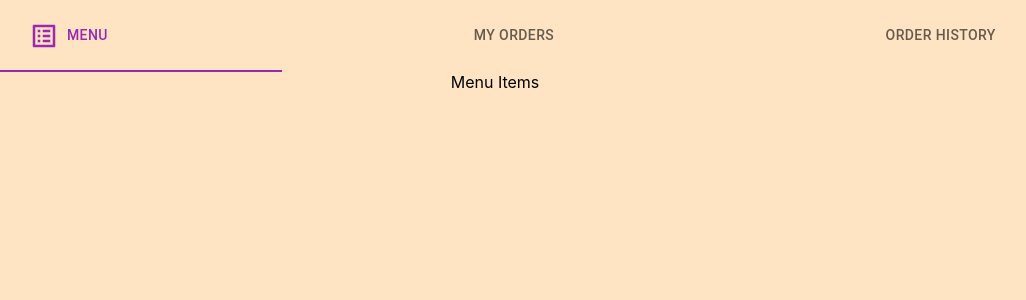
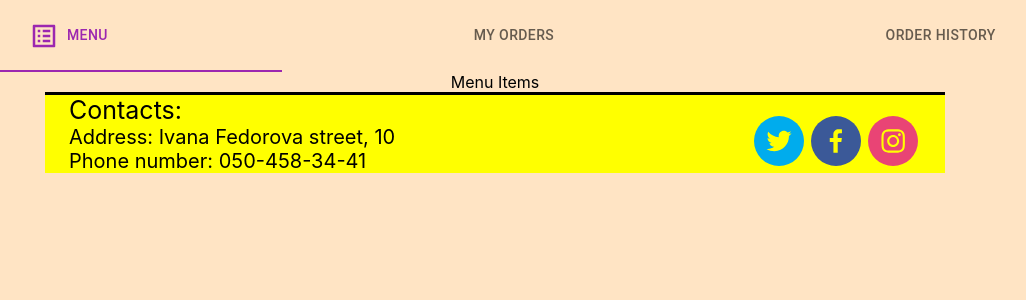
Before and after one commit to Ferum2704/MenuApp, a React (Create React App) app in the folder client/: page / in a window 1280 px wide. Shown: the top 300 px of the page, without its empty margins (145-1171 px from the left). Built offline with nearby package versions, Linux system fonts and the light colour scheme; some icons are missing.

Commit message:
added footer

```diff
--- a/client/package.json
+++ b/client/package.json
@@ -18,6 +18,7 @@
     "react-dom": "^18.2.0",
     "react-router-dom": "^6.4.3",
     "react-scripts": "5.0.1",
+    "react-social-icons": "^5.15.0",
     "reactstrap": "^9.1.5",
     "redux": "^4.2.0",
     "web-vitals": "^2.1.4"
--- a/client/src/Footer.js
+++ b/client/src/Footer.js
@@ -1,7 +1,40 @@
-import React from 'react'
-
+import { Container } from "@mui/system";
+import React from "react";
+import { Grid } from "@mui/material";
+import { SocialIcon } from "react-social-icons";
+import "./css/Footer.css";
 export default function () {
   return (
-    <div></div>
-  )
+    <Container
+      maxWidth="md"
+      sx={{ bgcolor: "yellow", borderTop: 3, height: "20%" }}
+    >
+      <Grid
+        container
+        justifyContent="space-between"
+        flexDirection={{ sm: "column", md: "row" }}
+      >
+        <div style={{ textAlign: "left" }}>
+          <span style={{ fontSize: 25 }}>Contacts:</span>
+          <span style={{ fontSize: 20 }}>
+            <br></br>Address: Ivana Fedorova street, 10
+          </span>
+          <span style={{ fontSize: 20 }}>
+            <br></br>Phone number: 050-458-34-41
+          </span>
+        </div>
+        <div className="networks">
+          <div>
+            <SocialIcon network="twitter" />
+          </div>
+          <div>
+            <SocialIcon network="facebook" />
+          </div>
+          <div>
+            <SocialIcon network="instagram" />
+          </div>
+        </div>
+      </Grid>
+    </Container>
+  );
 }
--- /dev/null
+++ b/client/src/css/Footer.css
@@ -0,0 +1,13 @@
+.networks {
+  display: flex;
+  justify-content: space-around;
+  padding-top: 2.5%;
+  width: 20%;
+}
+@media screen and (max-width: 430px) {
+  .networks {
+    margin-left: 20%;
+    padding-top: 15px;
+    width: 50%;
+  }
+}
```
Also changed, not shown: 1 other file (tests, documents, lock files or other folders).
